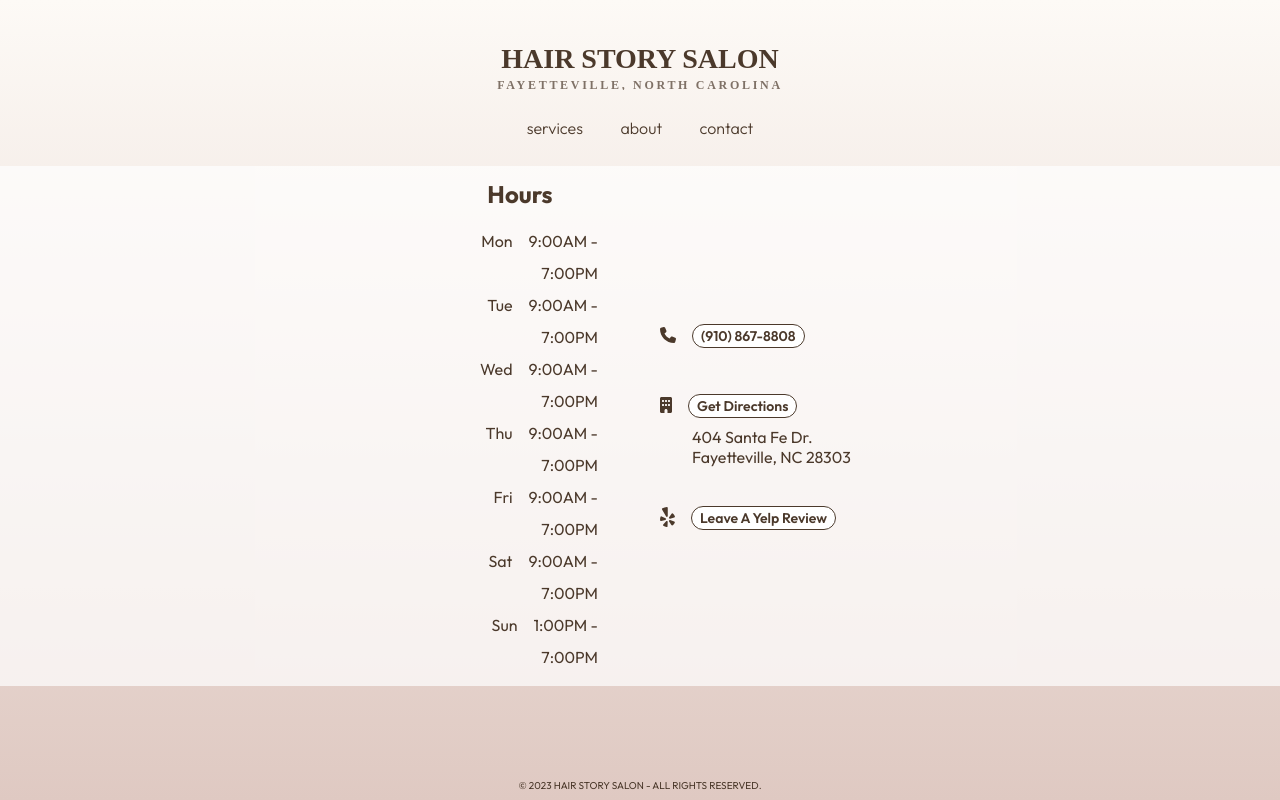
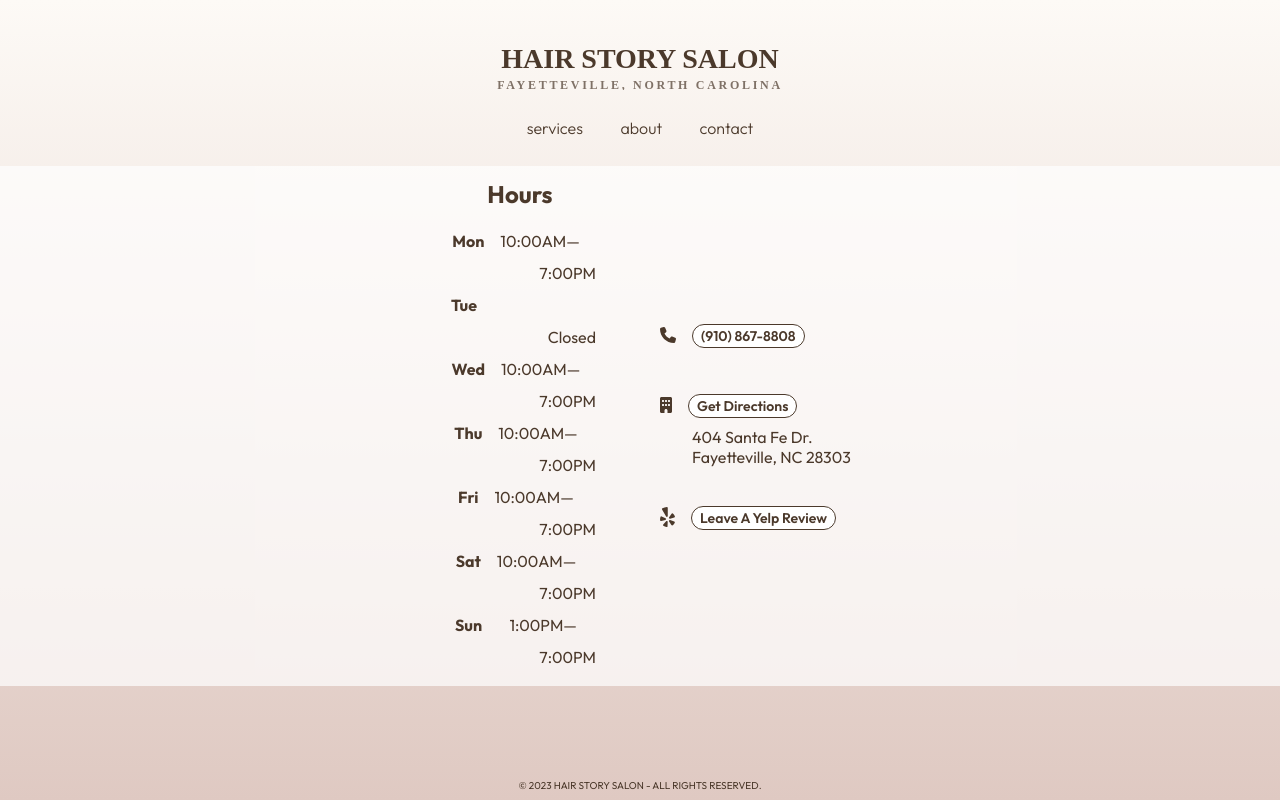
Before and after one commit to alexehouston/hair-story, a React (Create React App) app: page / in a window 1280 px wide. Both pictures are taken after a click on the item "contact". Built offline with nearby package versions, Linux system fonts and the light colour scheme; a web font is replaced by a local one.

Commit message:
adjust hours

```diff
--- a/src/pages/Contact/Contact.css
+++ b/src/pages/Contact/Contact.css
@@ -28,12 +28,13 @@
 }
 
 .hours ul {
-    width: 65%;
+    width: 70%;
+    text-align-last: right;
+    padding-right: 1vmin;
 }
 
 .hours li {
     line-height: 2;
-    text-align: right;
 }
 
 .contact-info {
@@ -68,9 +69,9 @@
         transform: translate(0);
     }
 
-    .Contact li {
+    /* .Contact li {
         text-align: center;
-    }
+    } */
 
     .hours, .contact-info {
         width: 100%;
--- a/src/pages/Contact/Contact.jsx
+++ b/src/pages/Contact/Contact.jsx
@@ -9,13 +9,13 @@ export default function Contact() {
         <div className="hours">
             <h2>Hours</h2>
             <ul>
-                <li>Mon&emsp;9:00AM - 7:00PM</li>
-                <li>Tue&emsp;9:00AM - 7:00PM</li>
-                <li>Wed&emsp;9:00AM - 7:00PM</li>
-                <li>Thu&emsp;9:00AM - 7:00PM</li>
-                <li>Fri&emsp;9:00AM - 7:00PM</li>
-                <li>Sat&emsp;9:00AM - 7:00PM</li>
-                <li>Sun&emsp;1:00PM - 7:00PM</li>
+                <li><b>Mon</b>&emsp;10:00AM—7:00PM</li>
+                <li><b>Tue</b>&emsp;&emsp;&emsp;&emsp;&emsp;&emsp;&ensp;Closed</li>
+                <li><b>Wed</b>&emsp;10:00AM—7:00PM</li>
+                <li><b>Thu</b>&emsp;10:00AM—7:00PM</li>
+                <li><b>Fri</b>&emsp;10:00AM—7:00PM</li>
+                <li><b>Sat</b>&emsp;10:00AM—7:00PM</li>
+                <li><b>Sun</b>&emsp;&ensp;&nbsp;1:00PM—7:00PM</li>
             </ul>
         </div>
         <ul className="contact-info">
```
